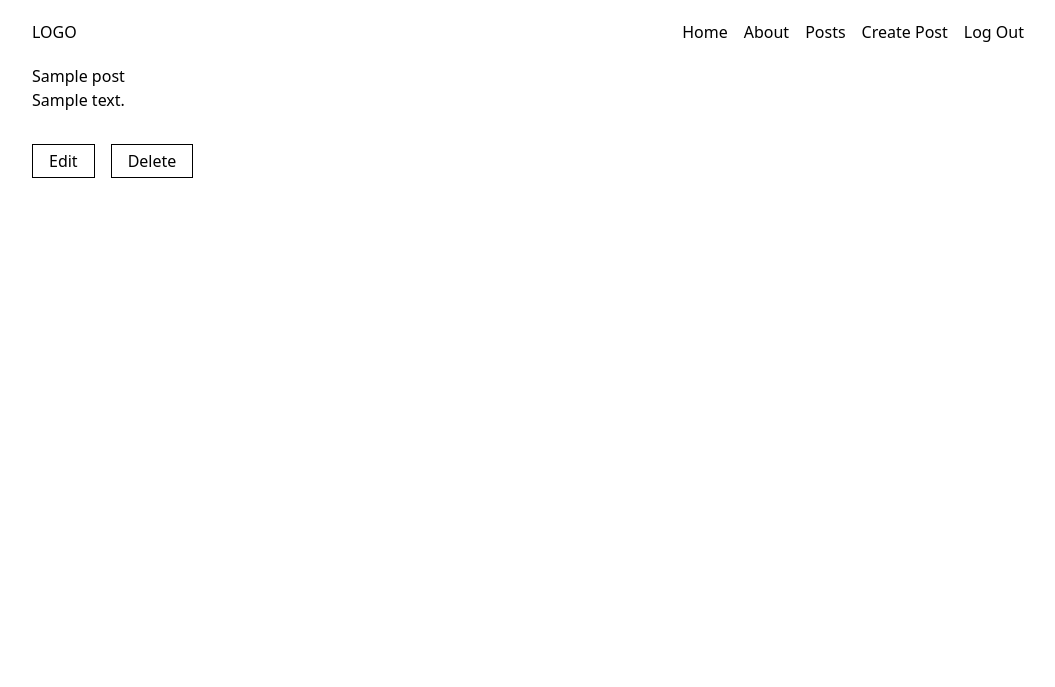
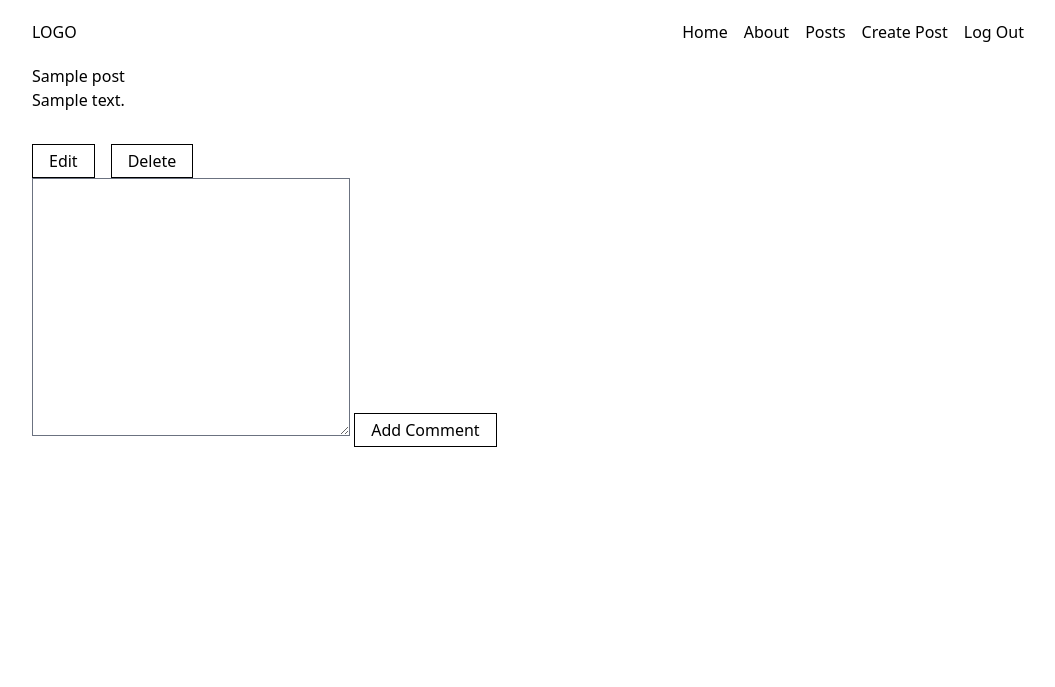
Before and after one commit to agviray/threadarium, a Django app: page /posts/1/ in a window 1280 px wide. Shown: the top 687 px of the page, without its empty margins (112-1167 px from the left). Run offline with Django 5.2, Linux system fonts and the light colour scheme; a user stored in the database is signed in; tables that the repository leaves empty hold one stand-in row (values such as "Sample post"); style sheets or scripts are compiled from the project's sources; some libraries are stand-ins or nearby versions.

Commit message:
Update add_comment view function and render a comment form under a post
- The comment form is rendered in the posts/detail.html file

```diff
--- a/main_app/templates/posts/detail.html
+++ b/main_app/templates/posts/detail.html
@@ -1,5 +1,6 @@
 {% extends 'base.html' %} {% block content %}
 
+<div>
   <section>
     <h2>{{ post.title }}</h2>
     <p>{{ post.body }}</p>
@@ -8,9 +9,21 @@
         ><span class="inline-block py-1 px-4 border border-black">Edit</span></a
       >
       <a href="{% url 'post_delete' post.id %}"
-      ><span class="inline-block py-1 px-4 border border-black">Delete</span></a
+        ><span class="inline-block py-1 px-4 border border-black"
+          >Delete</span
+        ></a
       >
     </div>
   </section>
+  <section>
+    <form action="{% url 'add_comment' post.id %}" method="POST">
+      {% csrf_token %}
+      <textarea name="text" id="comment-body" cols="30" rows="10"></textarea>
+      <button type="submit" class="inline-block py-1 px-4 border border-black">
+        Add Comment
+      </button>
+    </form>
+  </section>
+</div>
 
 {% endblock %}
--- a/main_app/views.py
+++ b/main_app/views.py
@@ -51,8 +51,13 @@ def posts_detail(request, post_id):
 
 @login_required
 def add_comment(request, post_id):
-  return
+  post = Post.objects.get(id=post_id)
+  comment_form = CommentForm()
 
+  return render(request, 'posts/detail.html', {
+    'post': post,
+    'comment_form': comment_form
+  })
 class PostCreate(LoginRequiredMixin, CreateView):
   model = Post
   fields = ['title', 'body']
```
Also changed, not shown: main_app/migrations/0003_comment.py (added). Lines whose indentation alone changed are shown as unchanged.
